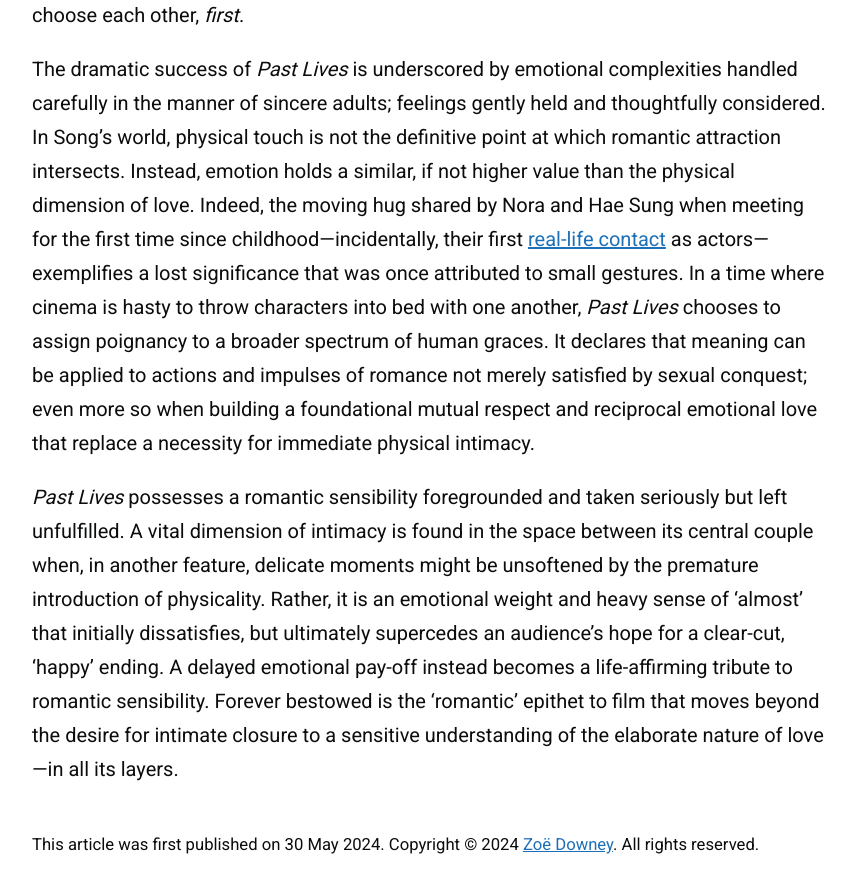
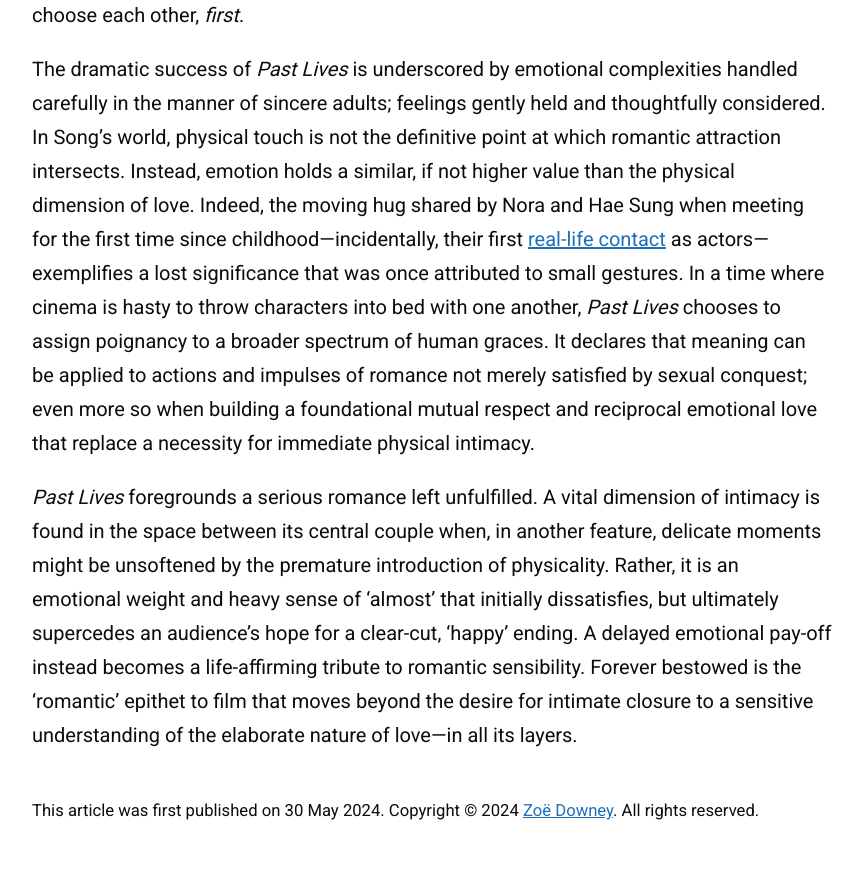
Before and after one commit to zoeurl/zoedowney.github.io, a Jekyll site: the page built from _posts/2024-05-30-past-lives.md, in a window 1280 px wide and 900 px high, scrolled down 2150 px. Shown: the top 893 px of the window, without its empty margins (208-1070 px from the left). Built offline with Jekyll 4.4.1, drawn with Linux system fonts in a browser that asks for light colours; after the commit the page ends 3016 px from its top, so only the background shows below that.

Commit message:
Update 2024-05-30-past-lives.md

```diff
--- a/_posts/2024-05-30-past-lives.md
+++ b/_posts/2024-05-30-past-lives.md
@@ -21,4 +21,4 @@
 
 The dramatic success of _Past Lives_ is underscored by emotional complexities handled carefully in the manner of sincere adults; feelings gently held and thoughtfully considered. In Song’s world, physical touch is not the definitive point at which romantic attraction intersects. Instead, emotion holds a similar, if not higher value than the physical dimension of love. Indeed, the moving hug shared by Nora and Hae Sung when meeting for the first time since childhood—incidentally, their first [real-life contact](https://www.youtube.com/watch?v=9d4ObkmCJYs&t=7s&ab_channel=A24) as actors—exemplifies a lost significance that was once attributed to small gestures. In a time where cinema is hasty to throw characters into bed with one another, _Past Lives_ chooses to assign poignancy to a broader spectrum of human graces. It declares that meaning can be applied to actions and impulses of romance not merely satisfied by sexual conquest; even more so when building a foundational mutual respect and reciprocal emotional love that replace a necessity for immediate physical intimacy.
 
-_Past Lives_ possesses a romantic sensibility foregrounded and taken seriously but left unfulfilled. A vital dimension of intimacy is found in the space between its central couple when, in another feature, delicate moments might be unsoftened by the premature introduction of physicality. Rather, it is an emotional weight and heavy sense of ‘almost’ that initially dissatisfies, but ultimately supercedes an audience’s hope for a clear-cut, ‘happy’ ending. A delayed emotional pay-off instead becomes a life-affirming tribute to romantic sensibility. Forever bestowed is the ‘romantic’ epithet to film that moves beyond the desire for intimate closure to a sensitive understanding of the elaborate nature of love—in all its layers.
+_Past Lives_ foregrounds a serious romance left unfulfilled. A vital dimension of intimacy is found in the space between its central couple when, in another feature, delicate moments might be unsoftened by the premature introduction of physicality. Rather, it is an emotional weight and heavy sense of ‘almost’ that initially dissatisfies, but ultimately supercedes an audience’s hope for a clear-cut, ‘happy’ ending. A delayed emotional pay-off instead becomes a life-affirming tribute to romantic sensibility. Forever bestowed is the ‘romantic’ epithet to film that moves beyond the desire for intimate closure to a sensitive understanding of the elaborate nature of love—in all its layers.
```
